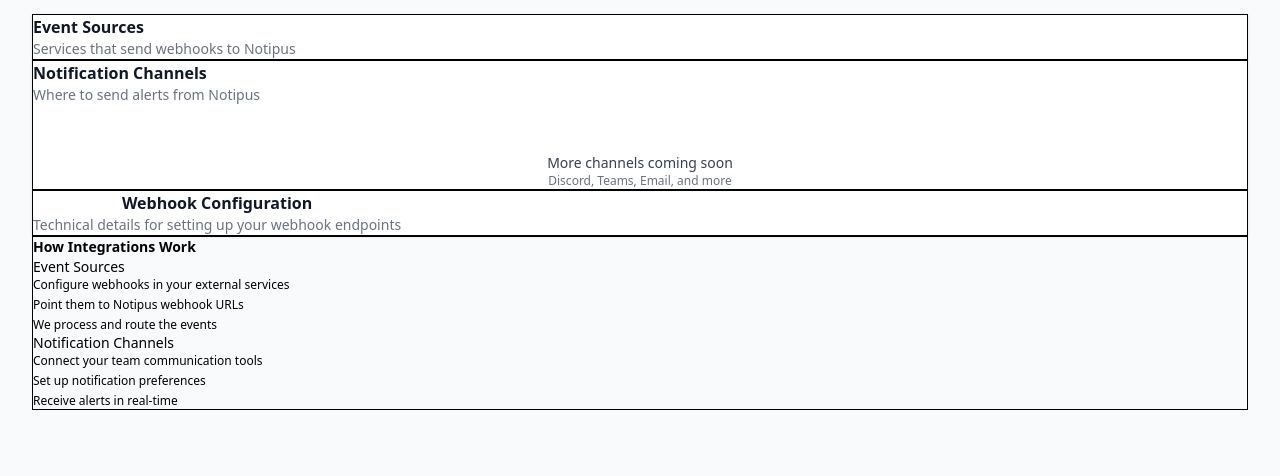
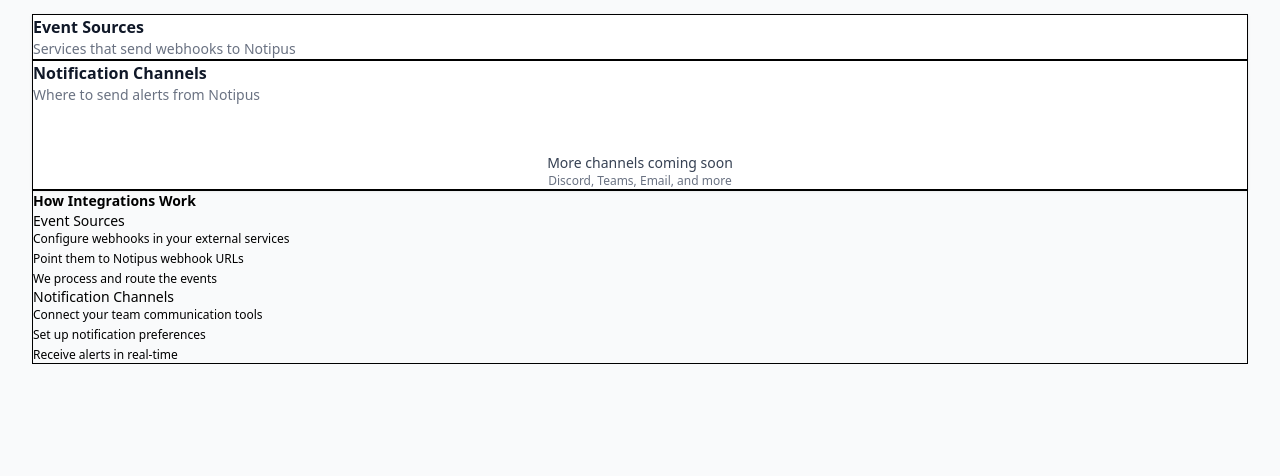
Before and after one commit to Viktopia/notipus, a Django app: template app/core/templates/core/integrations.html.j2 in a window 1280 px wide. Shown: the part 162-638 px from the top of the page. Run offline with Django 5.2, Linux system fonts and the light colour scheme; the template is opened without the code that fills it, so the values that code supplies are empty; style sheets or scripts are compiled from the project's sources.

Commit message:
chore: remove unused webhook configuration section
The collapsible "Webhook Configuration" block on the integrations page
wasn't functional. Removed the HTML block and associated JavaScript.

Co-Authored-By: Claude Opus 4.5 <noreply@anthropic.com>

```diff
--- a/app/core/templates/core/integrations.html.j2
+++ b/app/core/templates/core/integrations.html.j2
@@ -431,53 +431,6 @@
                 </div>
             {% endif %}
 
-            <!-- Webhook Information (Collapsible) -->
-            <div class="bg-white rounded-2xl shadow-sm border border-gray-100 overflow-hidden mb-8">
-                <button type="button"
-                        id="webhook-config-toggle"
-                        onclick="toggleWebhookConfig()"
-                        aria-expanded="false"
-                        aria-controls="webhook-config-content"
-                        class="w-full px-6 py-4 flex items-center justify-between hover:bg-gray-50/50 transition-colors">
-                    <div class="flex items-center gap-3">
-                        <div class="h-10 w-10 bg-gray-100 rounded-xl flex items-center justify-center">
-                            <i class="ti ti-code text-gray-600 text-xl"></i>
-                        </div>
-                        <div class="text-left">
-                            <h2 class="text-base font-semibold text-gray-900">Webhook Configuration</h2>
-                            <p class="text-sm text-gray-500">Technical details for setting up your webhook endpoints</p>
-                        </div>
-                    </div>
-                    <i id="webhook-config-chevron"
-                       class="ti ti-chevron-down text-gray-400 text-xl transition-transform duration-200"></i>
-                </button>
-                <div id="webhook-config-content" class="hidden border-t border-gray-100">
-                    <div class="px-6 py-5">
-                        <div class="space-y-4">
-                            <div>
-                                <label class="block text-sm font-medium text-gray-700 mb-2">Organization Webhook Token</label>
-                                <div class="flex rounded-lg overflow-hidden border border-gray-200">
-                                    <input type="text"
-                                           readonly
-                                           value="{{ organization.uuid }}"
-                                           class="flex-1 px-3 py-2 bg-gray-50 text-sm text-gray-600 font-mono border-0 focus:ring-0">
-                                    <button type="button"
-                                            onclick="event.stopPropagation(); copyToClipboard('{{ organization.uuid }}')"
-                                            class="px-4 py-2 bg-gray-100 hover:bg-gray-200 text-sm font-medium text-gray-700 border-l border-gray-200 transition-colors flex items-center gap-2">
-                                        <i class="ti ti-copy"></i>
-                                        Copy
-                                    </button>
-                                </div>
-                                <p class="mt-2 text-sm text-gray-500">
-                                    Use this token in your webhook URLs:
-                                    <code class="text-xs bg-gray-100 px-2 py-1 rounded font-mono">/webhook/customer/{{ organization.uuid }}/&lt;provider&gt;/</code>
-                                </p>
-                            </div>
-                        </div>
-                    </div>
-                </div>
-            </div>
-
             <!-- Help Section -->
             <div class="bg-gradient-to-r from-blue-50 to-indigo-50 rounded-2xl border border-blue-100 p-6">
                 <div class="flex items-start gap-4">
@@ -587,20 +540,6 @@
     </div>
 
     <script>
-        function copyToClipboard(text) {
-            NotipusUI.copyToClipboard(text);
-        }
-
-        function toggleWebhookConfig() {
-            const content = document.getElementById('webhook-config-content');
-            const chevron = document.getElementById('webhook-config-chevron');
-            const toggle = document.getElementById('webhook-config-toggle');
-            const isExpanded = content.classList.contains('hidden');
-            content.classList.toggle('hidden');
-            chevron.classList.toggle('rotate-180');
-            toggle.setAttribute('aria-expanded', isExpanded ? 'true' : 'false');
-        }
-
         async function confirmDisconnectSlack() {
             const confirmed = await NotipusUI.confirmDisconnect(
                 'Slack',
```
